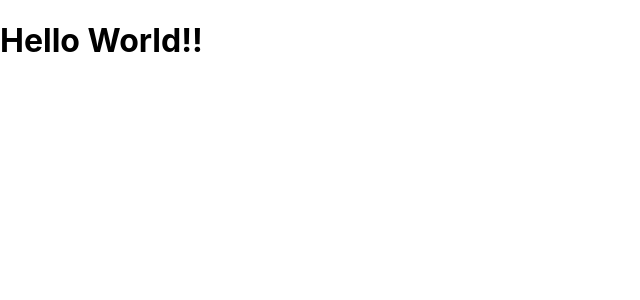
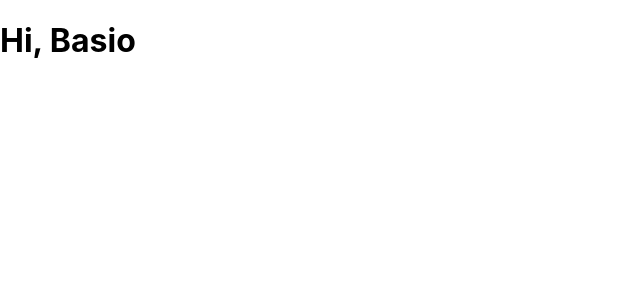
Before and after one commit to Basio0916/my-react-app, a React (Create React App) app: page / in a window 1280 px wide. Shown: the top 300 px of the page, without its empty margins (0-640 px from the left). Built offline with nearby package versions, Linux system fonts and the light colour scheme.

Commit message:
変数の使用

```diff
--- a/src/App.js
+++ b/src/App.js
@@ -1,10 +1,21 @@
-import React, {Component} from 'react';
+// import {Component} from 'react';
 
+
+// // クラスの場合
+// class App extends Component{
+//   render(){
+//     return <h1>Hello world!</h1>;
+//   }
+// }
+
+// 関数コンポーネントの場合
 function App() {
-  return <h1 className="App">Hello World!!</h1>;
+  const child = "Basio";
+  const dom = <h1 className="App"/* classNameはHTML上のclassに変更される */>Hi, {child}</h1> // {}を使うことで変数を使える
+  return dom;
 }
 
-// 下記のようにコンパイルされる
+// 下記のようにトランスファイルされる
 // function App(){
 //   return React.createElement('div', null, 'Hello W orld!!!');
 // }
```
